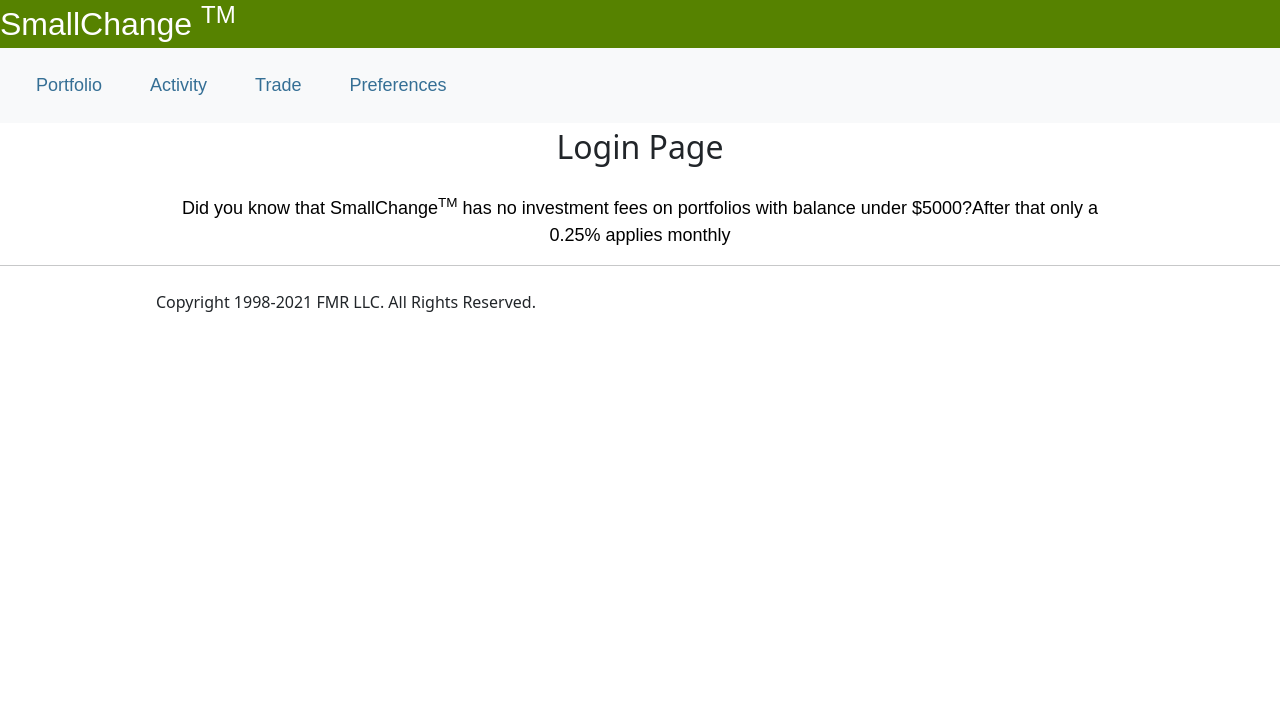
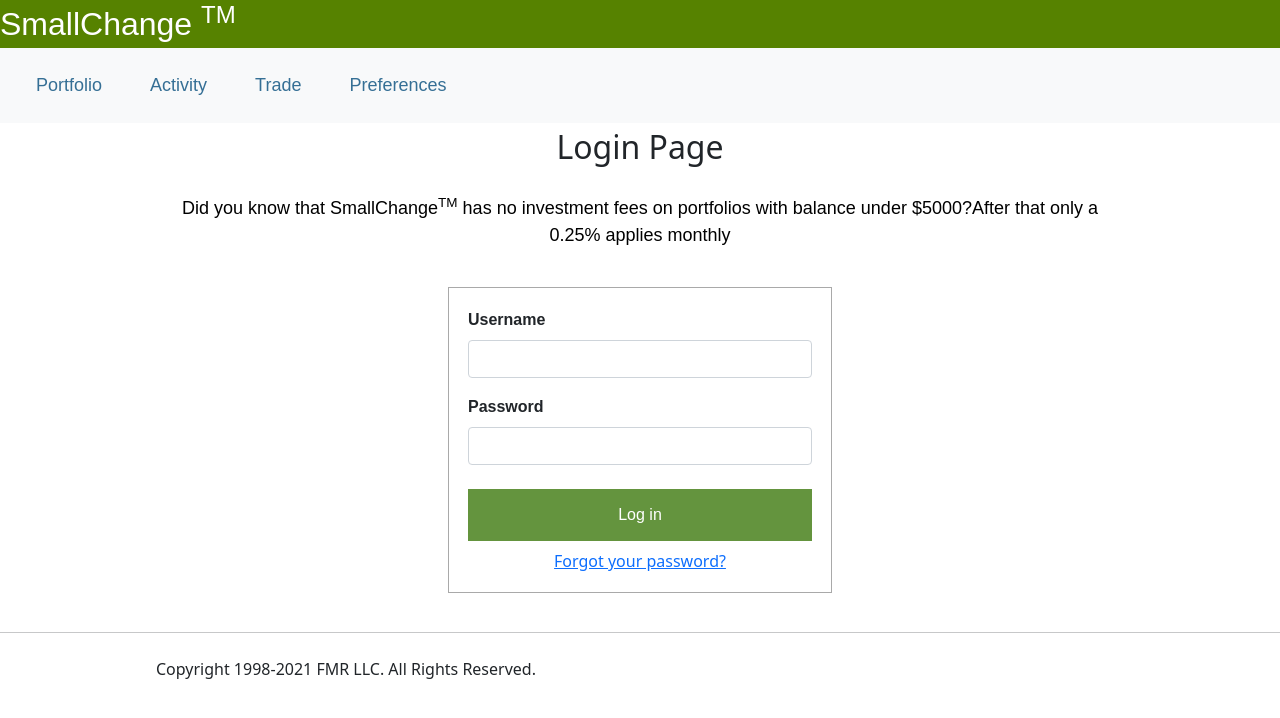
Before and after one commit to harshita360/SmallChange, an Angular app in the folder small-change/: page / in a window 1280 px wide. Shown: the top 718 px of the page. Built offline with nearby package versions, Linux system fonts and the light colour scheme.

Commit message:
added login form

```diff
--- a/small-change/src/app/app.component.html
+++ b/small-change/src/app/app.component.html
@@ -1,6 +1,7 @@
 <app-header-logo></app-header-logo>
 <app-navigation></app-navigation>
 <app-logintext></app-logintext>
+<app-login-form></app-login-form>
 <hr>
 <app-footer-bar></app-footer-bar>
 <router-outlet></router-outlet>
--- a/small-change/src/app/app.module.ts
+++ b/small-change/src/app/app.module.ts
@@ -8,6 +8,7 @@ import { HeaderLogoComponent } from './header-logo/header-logo.component';
 import { FooterBarComponent } from './footer-bar/footer-bar.component';
 import { NavigationComponent } from './navigation/navigation.component';
 import { LogintextComponent } from './logintext/logintext.component';
+import { LoginFormComponent } from './login-form/login-form.component';
 
 @NgModule({
   declarations: [
@@ -15,7 +16,8 @@ import { LogintextComponent } from './logintext/logintext.component';
     HeaderLogoComponent,
     FooterBarComponent,
     NavigationComponent,
-    LogintextComponent
+    LogintextComponent,
+    LoginFormComponent
   ],
   imports: [
     BrowserModule,
--- /dev/null
+++ b/small-change/src/app/login-form/login-form.component.css
@@ -0,0 +1,37 @@
+form{
+    border:3px solid #ffffff;
+}
+
+.wrapper{
+    padding:16px;
+}
+
+
+.box{
+    margin-top: 3%;
+    margin-right: 35%;
+    margin-left: 35%;
+    margin-bottom: 3%;
+    border: 0.5px solid #a9a9a9;
+    align-self: center;
+}
+
+.fpwd{
+    text-align: center;
+}
+
+.form-label{
+    font-weight:bold;
+    font-family: 'Fidelity Sans', Arial, sans-serif;
+}
+
+button{
+    background-color: #64943E;
+    color:white;
+    padding:14px 20px;
+    margin:8px 0;
+    width:100%;
+    border: none;
+    outline: none;
+    font-family: 'Fidelity Sans', Arial, sans-serif;
+}
--- /dev/null
+++ b/small-change/src/app/login-form/login-form.component.html
@@ -0,0 +1,16 @@
+<div class="wrapper box">
+    <form>
+        <div class="mb-3">
+            <label for="username" class="form-label">Username</label>
+            <input type="text" class="form-control" id="username">
+        </div>
+        <div class="mb-3">
+            <label for="password" class="form-label">Password</label>
+            <input type="text" class="form-control" id="password">
+        </div>
+        <button type="button" >Log in</button>
+        <div class="fpwd">
+            <a href="#">Forgot your password?</a>
+        </div>
+    </form>
+</div>
--- /dev/null
+++ b/small-change/src/app/login-form/login-form.component.ts
@@ -0,0 +1,15 @@
+import { Component, OnInit } from '@angular/core';
+
+@Component({
+  selector: 'app-login-form',
+  templateUrl: './login-form.component.html',
+  styleUrls: ['./login-form.component.css']
+})
+export class LoginFormComponent implements OnInit {
+
+  constructor() { }
+
+  ngOnInit(): void {
+  }
+
+}
```
Also changed, not shown: 1 other file (tests, documents, lock files or other folders).
